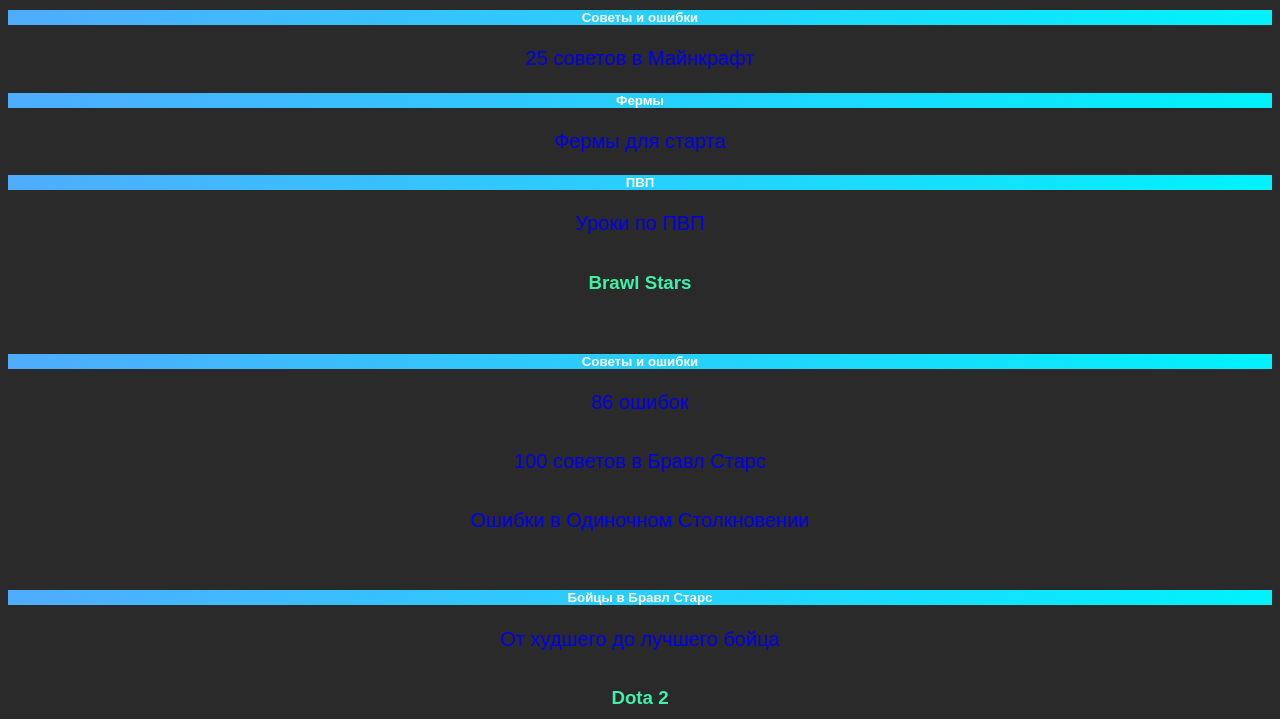
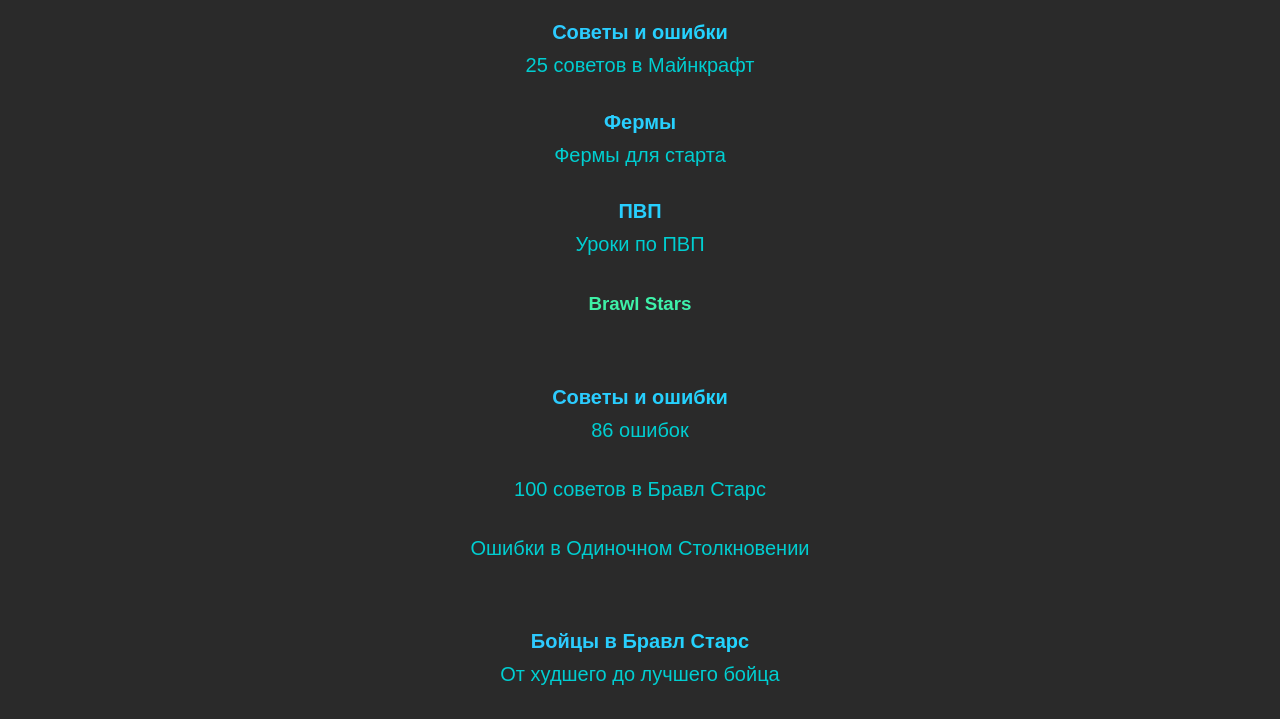
Before and after one commit to predborskiyartem/Game_Guides-ru, a plain HTML site: page index.html in a window 1280 px wide. Shown: the part 497-1216 px from the top of the page. Drawn offline with Linux system fonts and the light colour scheme.

Commit message:
Refactor styles for h5 and a elements
Updated styles for h5 and a elements in index.html.

```diff
--- a/index.html
+++ b/index.html
@@ -30,20 +30,25 @@ background: linear-gradient(to right, #4facfe, #00f2fe);
     margin-bottom: 10px;
         }
         h5 {
-        background: linear-gradient(to right, #4facfe, #00f2fe);
+    font-size: 20px;
+    background: linear-gradient(to right, #4facfe, #00f2fe);
+    -webkit-background-clip: text;
+    -webkit-text-fill-color: transparent;
+    margin-bottom: 10px;
         }
 
 
 
 
         a {
-            color: 00f2fe;
+            color: #00CED1;
             text-decoration: none;
             font-size: 20px;
+            transition: color 0.3s;
         }
 
         a:hover {
-            color: #c4302b;
+            color: #38f9d7;
         }
 
         html {
```
